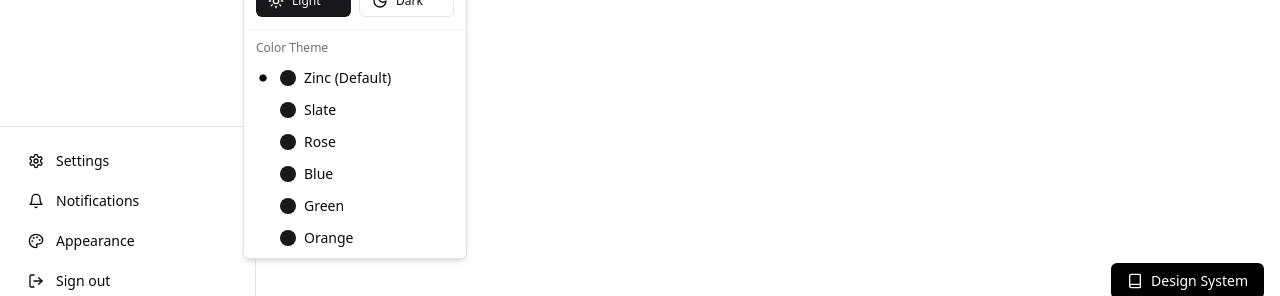
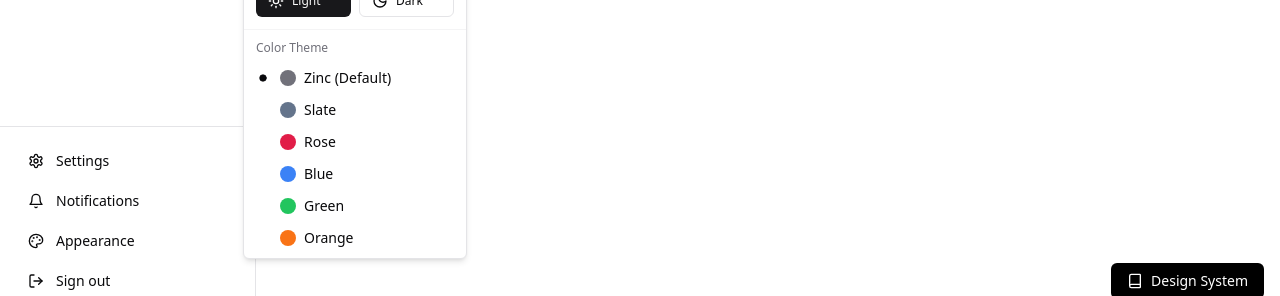
Before and after one commit to liorix/v0-custom-saa-s-design-system, a Next.js app: page /dashboard in a window 1280 px wide. Both pictures are taken after a click on the element "Appearance". Shown: the part 485-781 px from the top of the page. Built offline with nearby package versions, Linux system fonts and the light colour scheme.

Commit message:
fix: correct theme color display in sidebar switcher
Fix color display for each theme option in the sidebar theme switcher.

Co-authored-by: null <1379349+liorix@users.noreply.github.com>

```diff
--- a/app/globals.css
+++ b/app/globals.css
@@ -5,6 +5,13 @@
 @layer base {
   /* Base theme variables (light mode) */
   :root {
+    --zinc: #71717a;
+    --slate: #64748b;
+    --rose: #e11d48;
+    --blue: #3b82f6;
+    --green: #22c55e;
+    --orange: #f97316;
+
     --background: 0 0% 100%;
     --foreground: 240 10% 3.9%;
     --card: 0 0% 100%;
@@ -39,6 +46,13 @@
 
   /* Dark mode */
   .dark {
+    --zinc: #a1a1aa;
+    --slate: #94a3b8;
+    --rose: #fb7185;
+    --blue: #60a5fa;
+    --green: #4ade80;
+    --orange: #fb923c;
+
     --background: 240 10% 3.9%;
     --foreground: 0 0% 98%;
     --card: 240 10% 3.9%;
--- a/components/atoms/sidebar-theme-switcher.tsx
+++ b/components/atoms/sidebar-theme-switcher.tsx
@@ -71,7 +71,25 @@ export function SidebarThemeSwitcher() {
           {themes.map((themeOption) => (
             <DropdownMenuRadioItem key={themeOption.value} value={themeOption.value}>
               <div className="flex items-center gap-2">
-                <div className={`h-4 w-4 rounded-full bg-primary`} />
+                <div
+                  className={`h-4 w-4 rounded-full`}
+                  style={{
+                    backgroundColor:
+                      themeOption.value === "zinc"
+                        ? "var(--zinc)"
+                        : themeOption.value === "slate"
+                          ? "var(--slate)"
+                          : themeOption.value === "rose"
+                            ? "var(--rose)"
+                            : themeOption.value === "blue"
+                              ? "var(--blue)"
+                              : themeOption.value === "green"
+                                ? "var(--green)"
+                                : themeOption.value === "orange"
+                                  ? "var(--orange)"
+                                  : "var(--primary)",
+                  }}
+                />
                 {themeOption.label}
               </div>
             </DropdownMenuRadioItem>
--- a/components/theme-provider.tsx
+++ b/components/theme-provider.tsx
@@ -2,7 +2,7 @@
 
 import type React from "react"
 
-import { createContext, useContext, useEffect, useState } from "react"
+import { createContext, useContext, useEffect, useState, useCallback } from "react"
 
 type Theme = "light" | "dark"
 type ThemeColor = "zinc" | "slate" | "rose" | "blue" | "green" | "orange"
@@ -69,15 +69,24 @@ export function ThemeProvider({
     localStorage.setItem(`${storageKey}-color`, color)
   }, [theme, color, storageKey])
 
+  const setColorCallback = useCallback(
+    (color: ThemeColor) => {
+      const root = window.document.documentElement
+      root.style.setProperty("--color", color)
+      root.setAttribute("data-color", color)
+      localStorage.setItem(`${storageKey}-color`, color)
+      setColor(color)
+    },
+    [storageKey],
+  )
+
   const value = {
     theme,
     color,
     setTheme: (theme: Theme) => {
       setTheme(theme)
     },
-    setColor: (color: ThemeColor) => {
-      setColor(color)
-    },
+    setColor: setColorCallback,
   }
 
   return (
```
